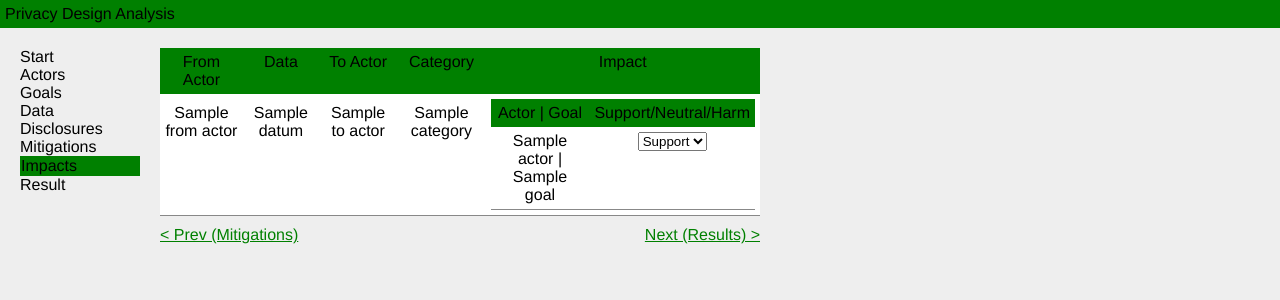
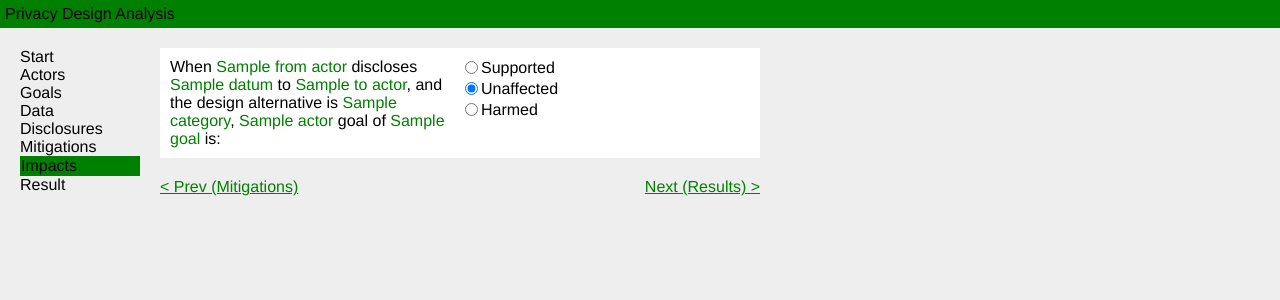
Before and after one commit to alsmola/privacydesignanalyzer, a Flask app: template templates/impacts.html in a window 1280 px wide. Shown: the top 300 px of the page. Run offline with Flask 2, Linux system fonts and the light colour scheme; the template is opened without the code that fills it: most values are stand-ins (such as "Sample title", 1, 10 or a date in 2020).

Commit message:
Updated structures, remove tables

```diff
--- a/static/style.css
+++ b/static/style.css
@@ -112,7 +112,7 @@ margin-right: 10px;
 }
 
 /* Clearfix hack */
-.cancel:after, .delete:after {
+.cancel:after, .delete:after, .disclosure:after {
 content: ".";
 display: block;
 height: 0;
@@ -133,7 +133,7 @@ float: left;
 float: right;
 }
 
-.edit, .delete, .update, .cancel {
+.edit, .delete, .update, .cancel, .select-all, .select-none {
 font-size: .75em;
 }
 
@@ -173,7 +173,44 @@ background-color: green;
 padding: 5px;
 }
 
+.disclosure-row, .mitigation-row, .impact-row {
+margin-bottom: 20px;
+padding: 10px;
+background-color: white;
+}
+
+.from-actor-data, .disclosure, .mitigation {
+float: left;
+width: 290px;
+}
+
+.to-actor, .alternatives, .actor-goal-effects {
+float: left;
+width: 290px;
+}
+
+.effects {
+float: left;
+list-style: none;
+}
+
+.effect input {
+margin-bottom: 5px;
+}
+
 .choice {
 display: block;
 text-align: left;
 }
+
+.variable-text {
+color: green;
+}
+
+.actor-goal .variable-text {
+color: green;
+}
+
+.clear {
+clear: both;
+}
--- a/templates/impacts.html
+++ b/templates/impacts.html
@@ -12,10 +12,22 @@
     $(document).ready(function () {
         $('#impacts').addClass('selected');
 
-        $('.effect').live('change', function () {
+        $('.effects').each(function() {
+            var chosen = false;
+            $(this).find('.effect input').each(function () {
+               if ($(this).attr('checked')) {
+                   chosen = true;
+               }
+            });
+            if (!chosen) {
+                $(this).find('.neutral').attr('checked', 'true');
+            }
+        });
+
+        $('.effect input').live('change', function () {
             var app_id = $(this).parents('.impacts').attr('id').split('-')[1];
-            var mitigation_id = $(this).parents('.mitigation-row').attr('id').split('-')[1];
-            var goal_id = $(this).parent().siblings().children('.goal').attr('id').split('-')[1];
+            var mitigation_id = $(this).parents('.impact-row').attr('id').split('-')[1];
+            var goal_id = $(this).parents('.effects').siblings('.mitigation').attr('id').split('-')[1];
             var effect = $(this).val();
 
             $.post('/impact',
@@ -28,36 +40,30 @@
     });
     </script>
 
-    <table class="impacts" id="app-{{app_id}}">
-        <tr><th>From Actor</th><th>Data</th><th>To Actor</th><th>Category</th><th>Impact</th></tr>
+    <div class="impacts" id="app-{{app_id}}">
         {% for mitigation in mitigations %}
-            <tr class="mitigation-row" id="mitigation-{{mitigation.id}}">
-                <td>{{mitigation.disclosure.from_actor.name}}</td>
-                <td>{{mitigation.disclosure.datum.name}}</td>
-                <td>{{mitigation.disclosure.to_actor.name}}</td>
-                <td>{{mitigation.category}}</td>
-                <td>
-                    <table>
-                        <th>Actor | Goal</th><th>Support/Neutral/Harm</th>
-                        {% for actor in actors %}
-                            {% for goal in actor.goals %}
-                            <tr>
-                                <td><span class="actor">{{actor.name}}</span> | <span class="goal" id="goal-{{goal.id}}">{{goal.name}}</td>
-                                <td>
-                                    <select class="effect">
-                                        <option value="support"{{selected(mitigation.id, goal.id, 'support')}}>Support</option>
-                                        <option value="neutral" {{selected(mitigation.id, goal.id, 'neutral')}}>Neutral</option>
-                                        <option value="harm"{{selected(mitigation.id, goal.id, 'harm')}}>Harm</option>
-                                    </select>
-                                </td>
-                            </tr>
-                            {% endfor %}
-                        {% endfor %}
-                    </table>
-                </td>
-            </tr>
+            {% for actor in actors %}
+                {% for goal in actor.goals %}
+            <form class="impact-row" id="mitigation-{{mitigation.id}}">
+                    <div class="mitigation" id="goal-{{goal.id}}">
+                        When <span class="variable-text">{{mitigation.disclosure.from_actor.name}}</span>
+                        discloses <span class="variable-text">{{mitigation.disclosure.datum.name}}</span>
+                        to <span class="variable-text">{{mitigation.disclosure.to_actor.name}}</span>, and the design alternative is
+                        <span class="variable-text">{{mitigation.category}}</span>,
+                        <span class="variable-text">{{actor.name}}</span> goal of <span class="variable-text">{{goal.name}}</span> is:
+                    </div>
+                    <ul class="effects">
+
+                        <li class="effect"><input type="radio" name="effects" class="support" value="support" {{checked(mitigation.id, goal.id, 'support')}}/><label>Supported</label></li>
+                        <li class="effect"><input type="radio" name="effects" class="neutral" value="neutral" {{checked(mitigation.id, goal.id, 'neutral')}})}}/><label>Unaffected</label></li>
+                        <li class="effect"><input type="radio" name="effects" class="harm" value="harm"  {{checked(mitigation.id, goal.id, 'harm')}}/><label>Harmed</label></li>
+                    </ul>
+                    <div class="clear"></div>
+                </form>
+                {% endfor %}
+            {% endfor %}
         {% endfor %}
-    </table>
+    </div>
 
     <div id="nav">
         <a class="prev" href="/mitigations?app_id={{ app_id }}">&lt; Prev (Mitigations)</a>
@@ -65,10 +71,10 @@
     </div>
 {% endblock %}
 
-{% macro selected(mitigation_id, goal_id, effect) %}
+{% macro checked(mitigation_id, goal_id, effect) %}
     {% for i in impacts %}
         {% if i.mitigation_id == mitigation_id and i.goal_id == goal_id and i.effect == effect %}
-            selected = "true"
+            checked="true"
         {% endif %}
     {% endfor %}
 {% endmacro %}
```
Also changed, not shown: templates/disclosures.html (+17 -13 lines), templates/mitigations.html (+14 -13 lines).
